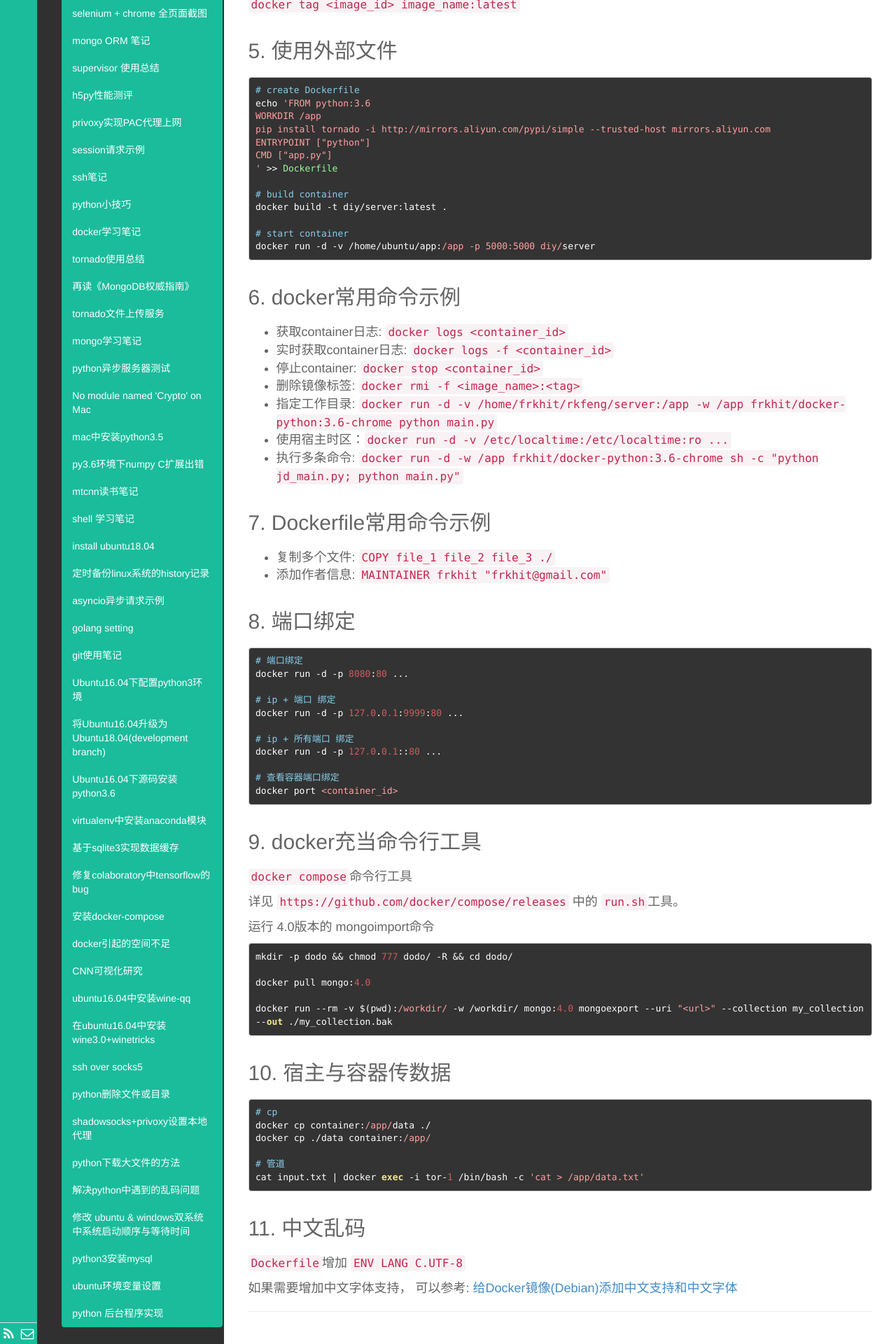
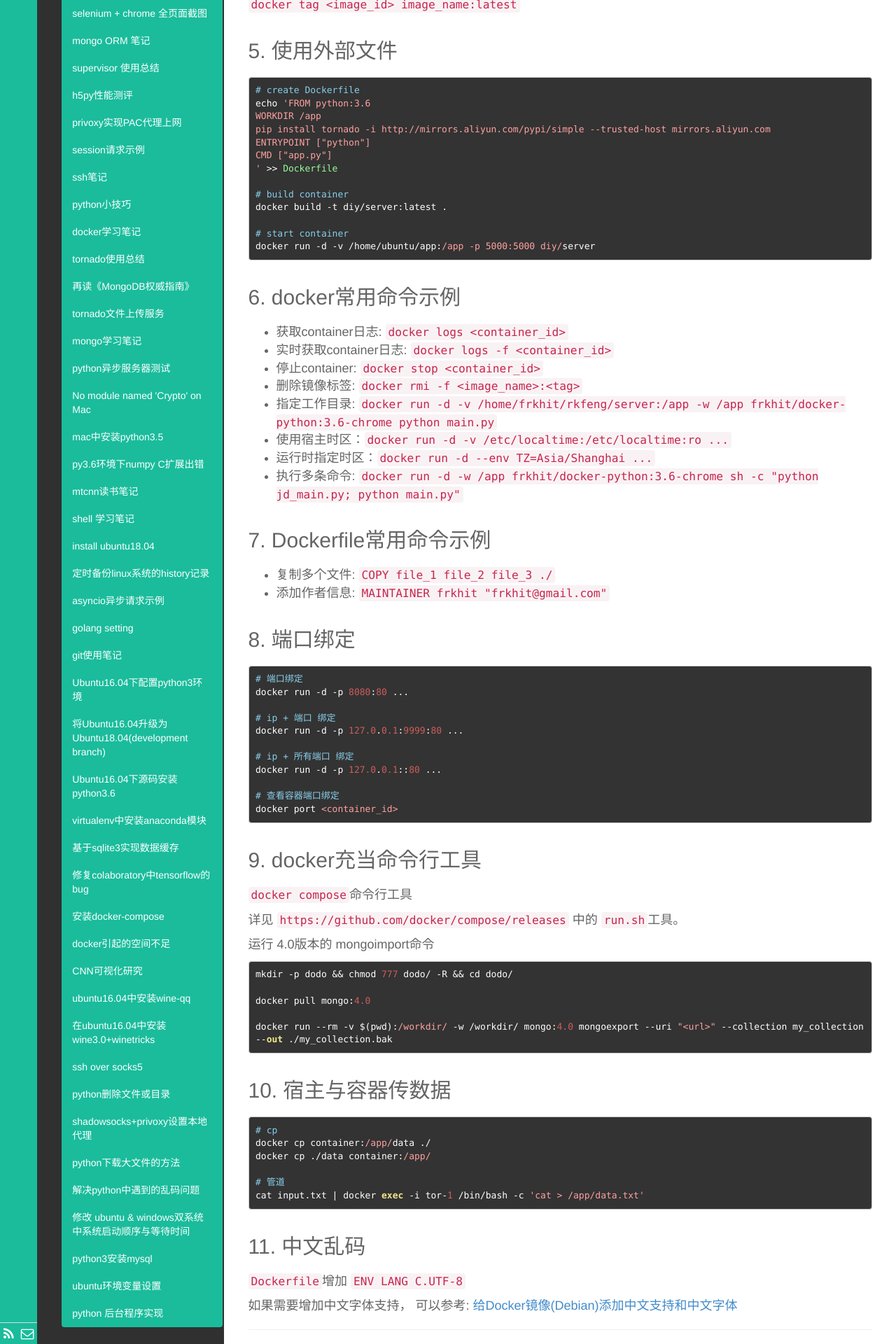
Before and after one commit to fengrk/frkhit.github.io, a Jekyll site: the page built from _posts/blog/2019-04-01-docker_learning_note.md, in a window 1280 px wide. Shown: the part 1329-3249 px from the top of the page at 70% size. Built offline with Jekyll 4.4.1, drawn with Linux system fonts in a browser that asks for light colours.

Commit message:
update: docker_learning_note

```diff
--- a/_posts/blog/2019-04-01-docker_learning_note.md
+++ b/_posts/blog/2019-04-01-docker_learning_note.md
@@ -90,6 +90,7 @@ docker run -d -v /home/ubuntu/app:/app -p 5000:5000 diy/server
 - 删除镜像标签: `docker rmi -f <image_name>:<tag>`
 - 指定工作目录: `docker run -d -v /home/frkhit/rkfeng/server:/app  -w /app frkhit/docker-python:3.6-chrome python main.py`
 - 使用宿主时区：`docker run -d  -v /etc/localtime:/etc/localtime:ro ...`
+- 运行时指定时区：`docker run -d --env TZ=Asia/Shanghai ...`
 - 执行多条命令: `docker run -d -w /app frkhit/docker-python:3.6-chrome sh -c "python jd_main.py; python main.py"`
 
 ## 7. Dockerfile常用命令示例
```
